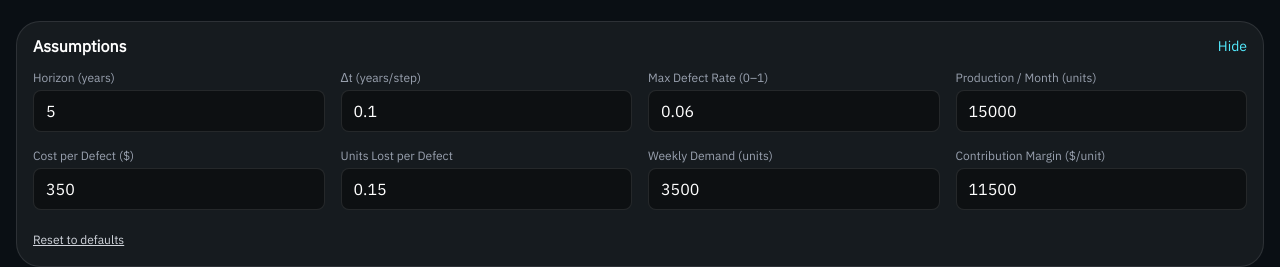
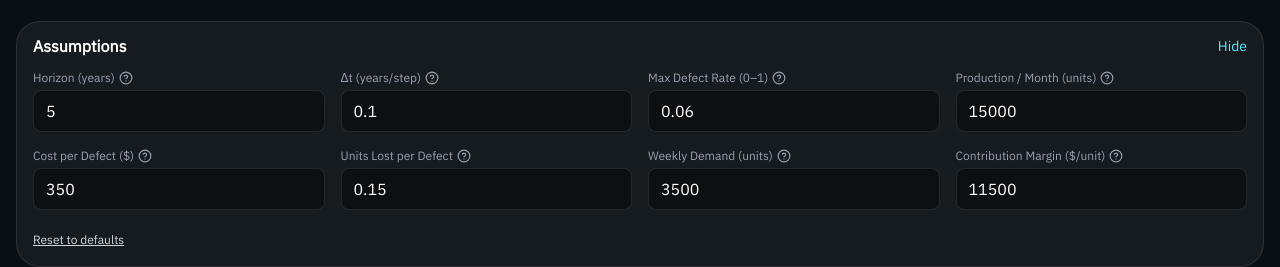
Before and after one commit to Anim-8/anim8-web-app, a React (Vite) app: page /simulators in a window 1280 px wide. Both pictures are taken after a click on the button "Edit". Shown: the part 451-718 px from the top of the page. Built offline with nearby package versions, Linux system fonts and the light colour scheme.

Commit message:
Pass copy from AssumptionsPanel

```diff
--- a/src/components/ui/Tooltip.tsx
+++ b/src/components/ui/Tooltip.tsx
@@ -1,56 +1,66 @@
-import React from "react";
-import Tooltip from "../../../components/ui/Tooltip";
-import { HelpCircle } from "lucide-react";
+import React, { useId, useState } from "react";
 
-type Props = {
-  label: string;
-  value: number;
-  onChange: (v: number) => void;
-  step?: number;
-  min?: number;
-  max?: number;
-  placeholder?: string;
+type Side = "top" | "bottom" | "left" | "right";
+
+export default function Tooltip({
+  content,
+  children,
+  side = "top",
+  className = "",
+}: {
+  content: React.ReactNode;
+  children: React.ReactNode;
+  side?: Side;
   className?: string;
-  disabled?: boolean;
-  helpText?: string;
-  tooltip?: React.ReactNode; // NEW
-};
+}) {
+  const id = useId();
+  const [open, setOpen] = useState(false);
 
-export default function NumberField({
-  label, value, onChange, step = 1, min, max, placeholder,
-  className, disabled, helpText, tooltip,
-}: Props) {
-  const clamp = (x: number) => {
-    let y = x;
-    if (typeof min === "number") y = Math.max(min, y);
-    if (typeof max === "number") y = Math.min(max, y);
-    return y;
-  };
+  // positions
+  const pos =
+    side === "top"
+      ? "bottom-full mb-2 left-1/2 -translate-x-1/2"
+      : side === "bottom"
+      ? "top-full mt-2 left-1/2 -translate-x-1/2"
+      : side === "left"
+      ? "right-full mr-2 top-1/2 -translate-y-1/2"
+      : "left-full ml-2 top-1/2 -translate-y-1/2";
 
   return (
-    <div className={className}>
-      <div className="flex items-center gap-1">
-        <label className="block text-xs text-gray-400 mb-1">{label}</label>
-        {tooltip && (
-          <Tooltip content={tooltip} side="top">
-            <HelpCircle className="mb-1 h-3.5 w-3.5 text-gray-400 hover:text-cyan-300" />
-          </Tooltip>
-        )}
-      </div>
+    <span
+      className={`relative inline-flex ${className}`}
+      onMouseEnter={() => setOpen(true)}
+      onMouseLeave={() => setOpen(false)}
+      onFocus={() => setOpen(true)}
+      onBlur={() => setOpen(false)}
+    >
+      {/* make trigger focusable for keyboard users */}
+      <span tabIndex={0} aria-describedby={id} className="inline-flex items-center">
+        {children}
+      </span>
 
-      <input
-        type="number"
-        step={step}
-        min={min}
-        max={max}
-        disabled={disabled}
-        value={Number.isFinite(value) ? value : 0}
-        placeholder={placeholder}
-        onChange={(e) => onChange(Number(e.target.value))}
-        onBlur={(e) => onChange(clamp(Number(e.target.value)))}
-        className="w-full bg-black/40 border border-white/10 rounded-md px-3 py-2 text-white placeholder:text-gray-500 disabled:opacity-60"
-      />
-      {helpText && <p className="mt-1 text-[11px] text-gray-400">{helpText}</p>}
-    </div>
+      {open && (
+        <div
+          id={id}
+          role="tooltip"
+          className={`absolute ${pos} z-50 max-w-xs rounded-md border border-white/10 bg-[#0b1220] px-3 py-2 text-xs text-gray-200 shadow-lg`}
+        >
+          {content}
+          {/* small arrow */}
+          <span
+            className={`absolute block h-2 w-2 rotate-45 border border-white/10 bg-[#0b1220] ${
+              side === "top"
+                ? "left-1/2 -translate-x-1/2 -bottom-1"
+                : side === "bottom"
+                ? "left-1/2 -translate-x-1/2 -top-1"
+                : side === "left"
+                ? "-right-1 top-1/2 -translate-y-1/2"
+                : "-left-1 top-1/2 -translate-y-1/2"
+            }`}
+            aria-hidden="true"
+          />
+        </div>
+      )}
+    </span>
   );
 }
--- a/src/simulator/components/AssumptionsPanel.tsx
+++ b/src/simulator/components/AssumptionsPanel.tsx
@@ -30,22 +30,80 @@ export default function AssumptionsPanel({
             {open && (
                 <div className="px-4 pb-4">
                     <div className="grid md:grid-cols-4 gap-4">
-            <NumberField label="Horizon (years)" value={econ.horizonYears} step={0.5} min={1}
-              onChange={(v)=>onChange({ horizonYears: v })}/>
-            <NumberField label="Δt (years/step)" value={econ.dtYears} step={0.05} min={0.02} max={1}
-              onChange={(v)=>onChange({ dtYears: v })}/>
-            <NumberField label="Max Defect Rate (0–1)" value={econ.maxDefectRate} step={0.001} min={0} max={1}
-              onChange={(v)=>onChange({ maxDefectRate: v })}/>
-            <NumberField label="Production / Month (units)" value={econ.productionPerMonth} step={500} min={0}
-              onChange={(v)=>onChange({ productionPerMonth: v })}/>
-            <NumberField label="Cost per Defect ($)" value={econ.costPerDefect} step={50} min={0}
-              onChange={(v)=>onChange({ costPerDefect: v })}/>
-            <NumberField label="Units Lost per Defect" value={econ.defectCapacityHit} step={0.01} min={0}
-              onChange={(v)=>onChange({ defectCapacityHit: v })}/>
-            <NumberField label="Weekly Demand (units)" value={econ.weeklyDemand} step={100} min={0}
-              onChange={(v)=>onChange({ weeklyDemand: v })}/>
-            <NumberField label="Contribution Margin ($/unit)" value={econ.contributionMargin} step={250} min={0}
-              onChange={(v)=>onChange({ contributionMargin: v })}/>
+                        <NumberField
+                            label="Horizon (years)"
+                            value={econ.horizonYears}
+                            step={0.5}
+                            min={1}
+                            onChange={(v) => onChange({ horizonYears: v })}
+                            tooltip="Total time span simulated. Extending horizon increases the area under the cost curve but doesn’t change early ramp dynamics."
+                        />
+
+                        <NumberField
+                            label="Δt (years/step)"
+                            value={econ.dtYears}
+                            step={0.05}
+                            min={0.02}
+                            max={1}
+                            onChange={(v) => onChange({ dtYears: v })}
+                            tooltip="Time resolution of the calculation. Smaller steps give smoother curves; keep between 0.02–1 for performance."
+                        />
+
+                        <NumberField
+                            label="Max Defect Rate (0–1)"
+                            value={econ.maxDefectRate}
+                            step={0.001}
+                            min={0}
+                            max={1}
+                            onChange={(v) => onChange({ maxDefectRate: v })}
+                            tooltip="Estimated defect rate when PIST ≈ 0 (launch chaos). Model scales defects down linearly as PIST rises."
+                        />
+
+                        <NumberField
+                            label="Production / Month (units)"
+                            value={econ.productionPerMonth}
+                            step={500}
+                            min={0}
+                            onChange={(v) => onChange({ productionPerMonth: v })}
+                            tooltip="Nominal monthly build capacity at plan rate (before capacity lost to defects)."
+                        />
+
+                        <NumberField
+                            label="Cost per Defect ($)"
+                            value={econ.costPerDefect}
+                            step={50}
+                            min={0}
+                            onChange={(v) => onChange({ costPerDefect: v })}
+                            tooltip="Average direct cost per defect (labor, parts, scrap). Doesn’t include lost sales."
+                        />
+
+                        <NumberField
+                            label="Units Lost per Defect"
+                            value={econ.defectCapacityHit}
+                            step={0.01}
+                            min={0}
+                            onChange={(v) => onChange({ defectCapacityHit: v })}
+                            tooltip="Throughput penalty from rework/queues. Each defect consumes capacity and slows the line."
+                        />
+
+                        <NumberField
+                            label="Weekly Demand (units)"
+                            value={econ.weeklyDemand}
+                            step={100}
+                            min={0}
+                            onChange={(v) => onChange({ weeklyDemand: v })}
+                            tooltip="Customer pull. If demand exceeds effective supply, the delta becomes lost sales in the model."
+                        />
+
+                        <NumberField
+                            label="Contribution Margin ($/unit)"
+                            value={econ.contributionMargin}
+                            step={250}
+                            min={0}
+                            onChange={(v) => onChange({ contributionMargin: v })}
+                            tooltip="Revenue minus variable cost per shipped unit. Used to value lost sales from capacity shortfalls."
+                        />
+
                     </div>
                     <div className="mt-4">
                         <button onClick={onReset} className="text-xs text-gray-300 hover:text-white underline">
--- a/src/simulator/components/fields/NumberField.tsx
+++ b/src/simulator/components/fields/NumberField.tsx
@@ -1,4 +1,6 @@
 import React from "react";
+import Tooltip from "../../../components/ui/Tooltip";
+import { HelpCircle } from "lucide-react";
 
 type Props = {
   label: string;
@@ -11,11 +13,12 @@ type Props = {
   className?: string;
   disabled?: boolean;
   helpText?: string;
+  tooltip?: React.ReactNode; // NEW
 };
 
 export default function NumberField({
   label, value, onChange, step = 1, min, max, placeholder,
-  className, disabled, helpText,
+  className, disabled, helpText, tooltip,
 }: Props) {
   const clamp = (x: number) => {
     let y = x;
@@ -26,7 +29,15 @@ export default function NumberField({
 
   return (
     <div className={className}>
-      <label className="block text-xs text-gray-400 mb-1">{label}</label>
+      <div className="flex items-center gap-1">
+        <label className="block text-xs text-gray-400 mb-1">{label}</label>
+        {tooltip && (
+          <Tooltip content={tooltip} side="top">
+            <HelpCircle className="mb-1 h-3.5 w-3.5 text-gray-400 hover:text-cyan-300" />
+          </Tooltip>
+        )}
+      </div>
+
       <input
         type="number"
         step={step}
```
Lines whose indentation alone changed are shown as unchanged.
